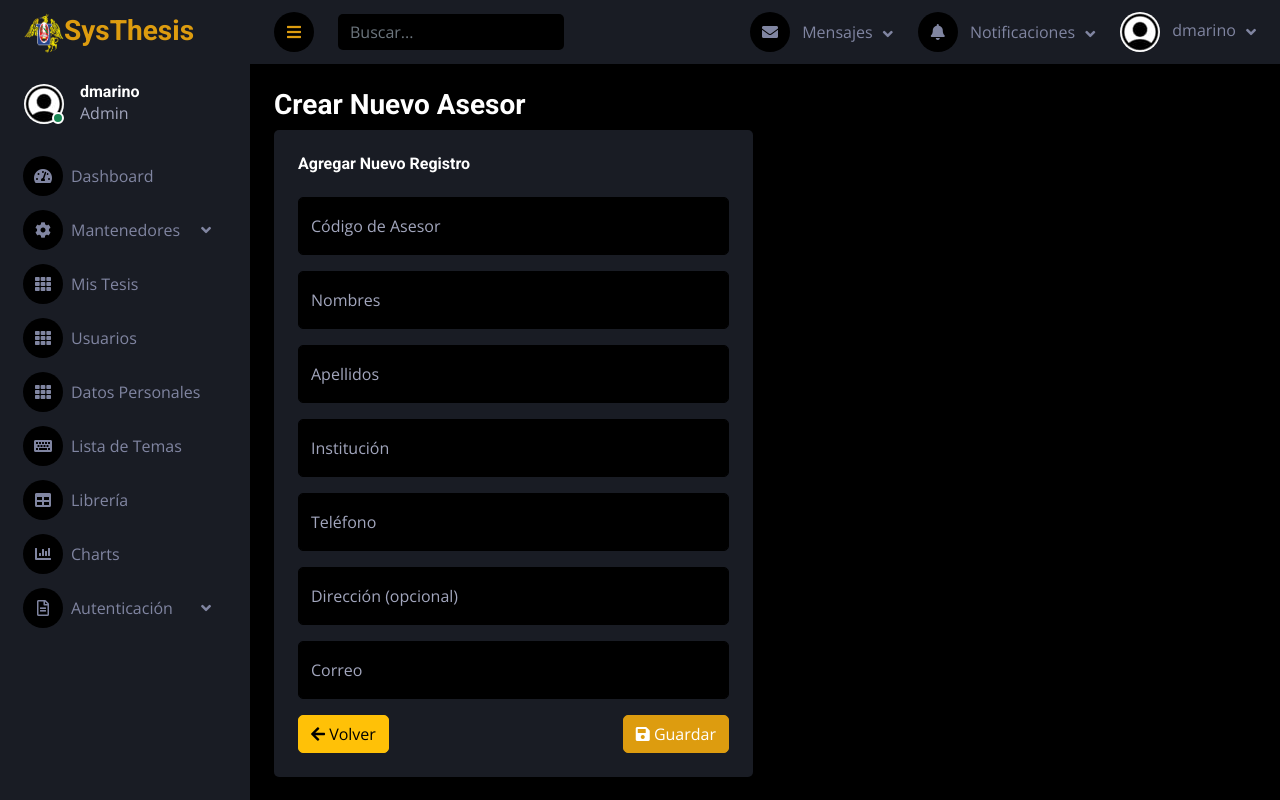
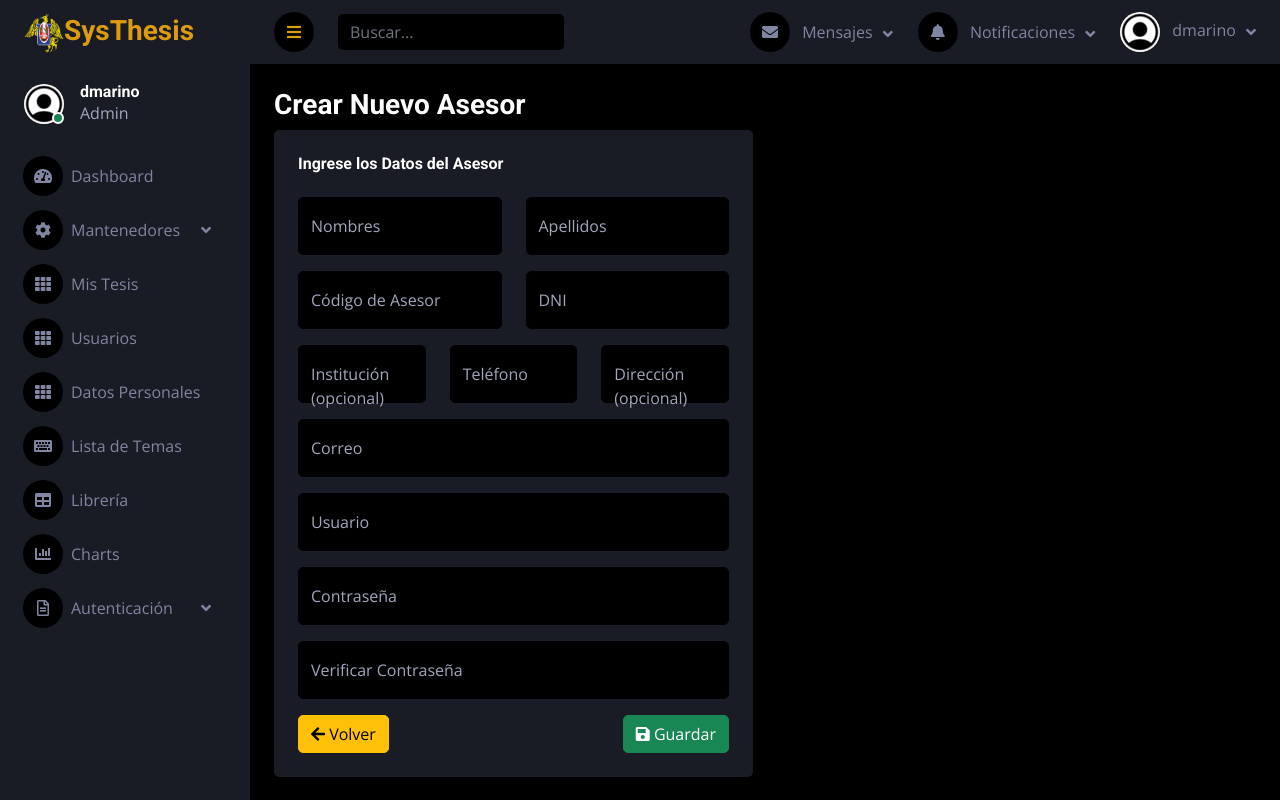
Before and after one commit to dmarino01/Thesis-management-system-flask, a Flask app: page /create_advisor_form in a window 1280 px wide. Run offline with Flask 3, Linux system fonts and the light colour scheme; a user stored in the database is signed in; data comes from the database, SQL or seed files in the repository; some libraries are stand-ins or nearby versions.

Commit message:
CRUD Advisor update + field validation, advisor user creation

```diff
--- a/src/models/Advisor.py
+++ b/src/models/Advisor.py
@@ -6,7 +6,7 @@ class Advisor():
         self.person_id = person_id
         self.advisor_id = advisor_id
 
-    def __init__(self, advisor_code, institution, person_id, advisor_id, firstname, lastname, dni, phone, address, email, is_deleted=False):
+    def __init__(self, advisor_code, institution, person_id, advisor_id, firstname, lastname, dni, phone, address, email, username, is_deleted=False):
         self.advisor_code = advisor_code
         self.institution = institution
         self.person_id = person_id
@@ -17,4 +17,5 @@ class Advisor():
         self.phone = phone
         self.address = address
         self.email = email
+        self.username = username
         self.is_deleted = is_deleted
--- a/src/templates/components/advisor/create.html
+++ b/src/templates/components/advisor/create.html
@@ -10,7 +10,7 @@
     <div class="row g-4">
         <div class="col-sm-12 col-xl-6">
             <div class="bg-secondary rounded h-100 p-4">
-                <h6 class="mb-4">Agregar Nuevo Registro</h6>
+                <h6 class="mb-4">Ingrese los Datos del Asesor</h6>
                 <form action="/save_advisor" method="POST">
 
                     {% with messages = get_flashed_messages() %}
@@ -27,39 +27,80 @@
 
                     <input type="hidden" name="csrf_token" value="{{ csrf_token() }}">
 
+                    <div class="row">
+                        <div class="col-md-6">
                             <div class="form-floating mb-3">
-                        <input type="text" class="form-control" id="floatingAdvisor_code" name="advisor_code" placeholder="advisor_code" required>
+                                <input type="text" class="form-control" id="floatingFirstname" name="firstname" placeholder="firstname">
+                                <label for="floatingFirstname">Nombres</label>
+                            </div>
+                        </div>
+                        <div class="col-md-6">
+                            <div class="form-floating mb-3">
+                                <input type="text" class="form-control" id="floatingLastname" name="lastname" placeholder="lastname">
+                                <label for="floatingLastname">Apellidos</label>
+                            </div>
+                        </div>
+                    </div>
+
+                    <div class="row">
+                        <div class="col-md-6">
+                            <div class="form-floating mb-3">
+                                <input type="text" class="form-control" id="floatingAdvisor_code" name="advisor_code"
+                                    placeholder="advisor_code">
                                 <label for="floatingAdvisor_code">Código de Asesor</label>
                             </div>
+                        </div>
+                        <div class="col-md-6">
                             <div class="form-floating mb-3">
-                        <input type="text" class="form-control" id="floatingFirstname" name="firstname" placeholder="firstname" required>
-                        <label for="floatingFirstname">Nombres</label>
+                                <input type="text" class="form-control" id="floatingDni" name="dni" placeholder="dni">
+                                <label for="floatingDni">DNI</label>
+                            </div>
+                        </div>
+                    </div>
+
+                    <div class="row">
+                        <div class="col-md-4">
+                            <div class="form-floating mb-3">
+                                <input type="text" class="form-control" id="floatingInstitution" name="institution" placeholder="institution (optional)">
+                                <label for="floatingInstitution">Institución (opcional)</label>
+                            </div>
+                        </div>
+                        <div class="col-md-4">
+                            <div class="form-floating mb-3">
+                                <input type="text" class="form-control" id="floatingPhone" name="phone" placeholder="phone">
+                                <label for="floatingPhone">Teléfono</label>
+                            </div>
+                        </div>
+                        <div class="col-md-4">
+                            <div class="form-floating mb-3">
+                                <input type="text" class="form-control" id="floatingAddress" name="address" placeholder="address (optional)">
+                                <label for="floatingPhone">Dirección (opcional)</label>
+                            </div>
+                        </div>
+                    </div>
+
+                    <div class="form-floating mb-3">
+                        <input type="email" class="form-control" id="floatingEmail" name="email" placeholder="email">
+                        <label for="floatingEmail">Correo</label>
                     </div>
                     <div class="form-floating mb-3">
-                        <input type="text" class="form-control" id="floatingLastname" name="lastname" placeholder="lastname" required>
-                        <label for="floatingLastname">Apellidos</label>
+                        <input type="text" class="form-control" id="floatingUsername" name="username" placeholder="username">
+                        <label for="floatingUsername">Usuario</label>
                     </div>
                     <div class="form-floating mb-3">
-                        <input type="text" class="form-control" id="floatingInstitution" name="institution" placeholder="institution" required>
-                        <label for="floatingInstitution">Institución</label>
+                        <input type="password" class="form-control" id="floatingPassword" name="password" placeholder="password">
+                        <label for="floatingPassword">Contraseña</label>
                     </div>
                     <div class="form-floating mb-3">
-                        <input type="text" class="form-control" id="floatingPhone" name="phone" placeholder="phone" required>
-                        <label for="floatingPhone">Teléfono</label>
+                        <input type="password" class="form-control" id="floatingVerify_Password" name="verify_password" placeholder="password">
+                        <label for="floatingVerify_Password">Verificar Contraseña</label>
                     </div>
-                    <div class="form-floating mb-3">
-                        <input type="text" class="form-control" id="floatingAddress" name="address" placeholder="address">
-                        <label for="floatingPhone">Dirección (opcional)</label>
-                    </div>
-                    <div class="form-floating mb-3">
-                        <input type="email" class="form-control" id="floatingEmail" name="email" placeholder="email" required>
-                        <label for="floatingEmail">Correo</label>
-                    </div>
+
 
                     <div class="d-flex justify-content-between align-items-center">
                         <a class="btn btn-warning" href="{{ url_for('advisor.advisor') }}" role="button"><i
                                 class="fa fa-arrow-left"></i> Volver</a>
-                        <button type="submit" class="btn btn-primary">
+                        <button type="submit" class="btn btn-success">
                             <i class="fa fa-save"></i> Guardar
                         </button>
                     </div>
--- a/src/templates/components/autor/edit.html
+++ b/src/templates/components/autor/edit.html
@@ -110,7 +110,7 @@
                     <div class="d-flex justify-content-between align-items-center">
                         <a class="btn btn-warning" href="{{ url_for('author.autor') }}" role="button"><i
                                 class="fa fa-arrow-left"></i> Volver</a>
-                        <button type="submit" class="btn btn-primary">
+                        <button type="submit" class="btn btn-success">
                             <i class="fa fa-save"></i> Guardar
                         </button>
                     </div>
--- a/src/templates/components/reviewer/create.html
+++ b/src/templates/components/reviewer/create.html
@@ -10,7 +10,7 @@
     <div class="row g-4">
         <div class="col-sm-12 col-xl-6">
             <div class="bg-secondary rounded h-100 p-4">
-                <h6 class="mb-4">Agregar Nuevo Registro</h6>
+                <h6 class="mb-4">Ingrese los Datos del Revisor</h6>
                 <form action="/save_reviewer" method="POST">
 
                     {% with messages = get_flashed_messages() %}
--- a/src/templates/components/reviewer/edit.html
+++ b/src/templates/components/reviewer/edit.html
@@ -97,7 +97,7 @@
                     <div class="d-flex justify-content-between align-items-center">
                         <a class="btn btn-warning" href="{{ url_for('reviewer.reviewer') }}" role="button"><i
                                 class="fa fa-arrow-left"></i> Volver</a>
-                        <button type="submit" class="btn btn-primary">
+                        <button type="submit" class="btn btn-success">
                             <i class="fa fa-save"></i> Guardar
                         </button>
                     </div>
```
Also changed, not shown: src/blueprints/advisor_blueprint.py (+25 -7 lines), src/controllers/ControllerAdvisor.py (+40 -19 lines), src/templates/components/advisor/edit.html (+57 -32 lines), src/templates/components/advisor/index.html (+17 -13 lines), src/templates/components/advisor/resultado.html (+9 -5 lines), src/templates/components/autor/create.html (+5 -9 lines). Lines whose indentation alone changed are shown as unchanged.
